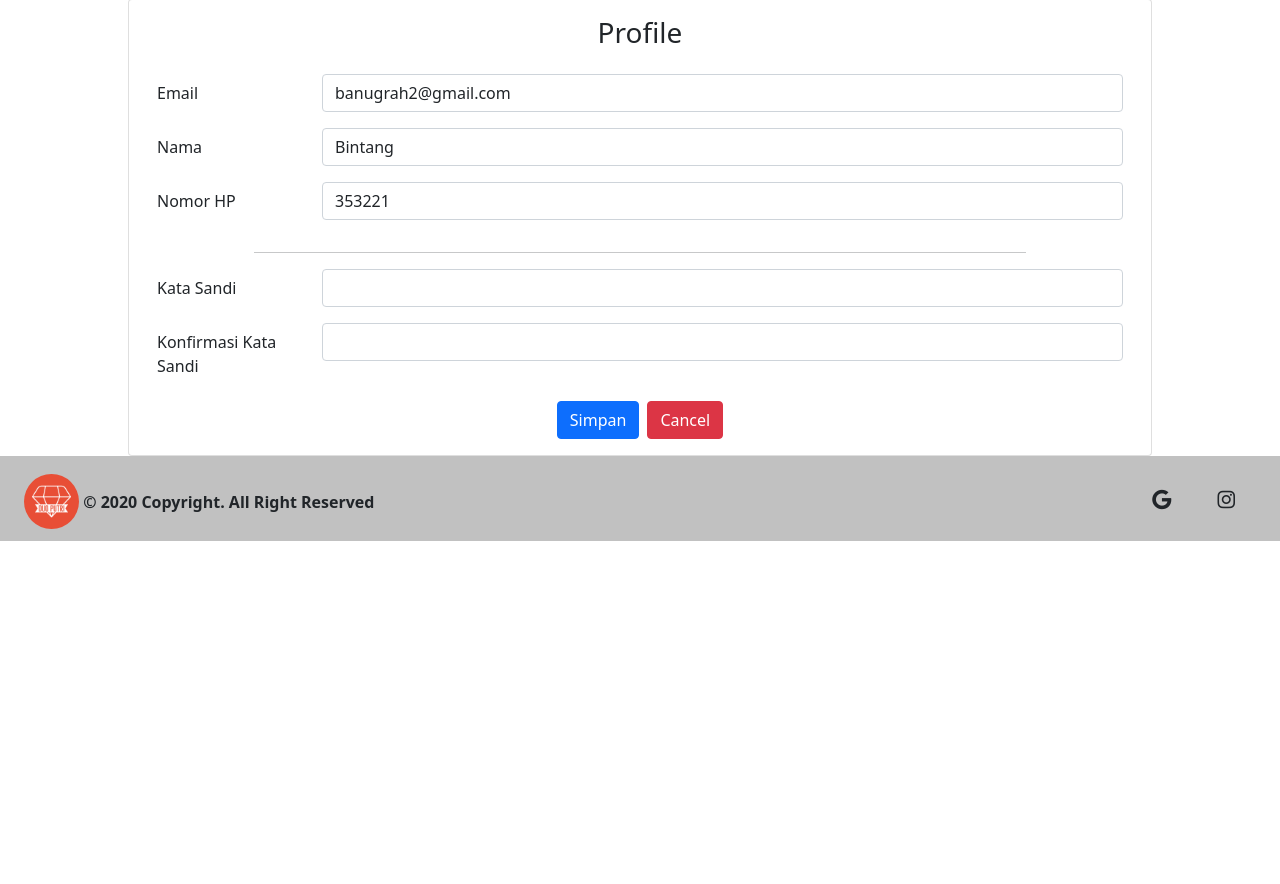
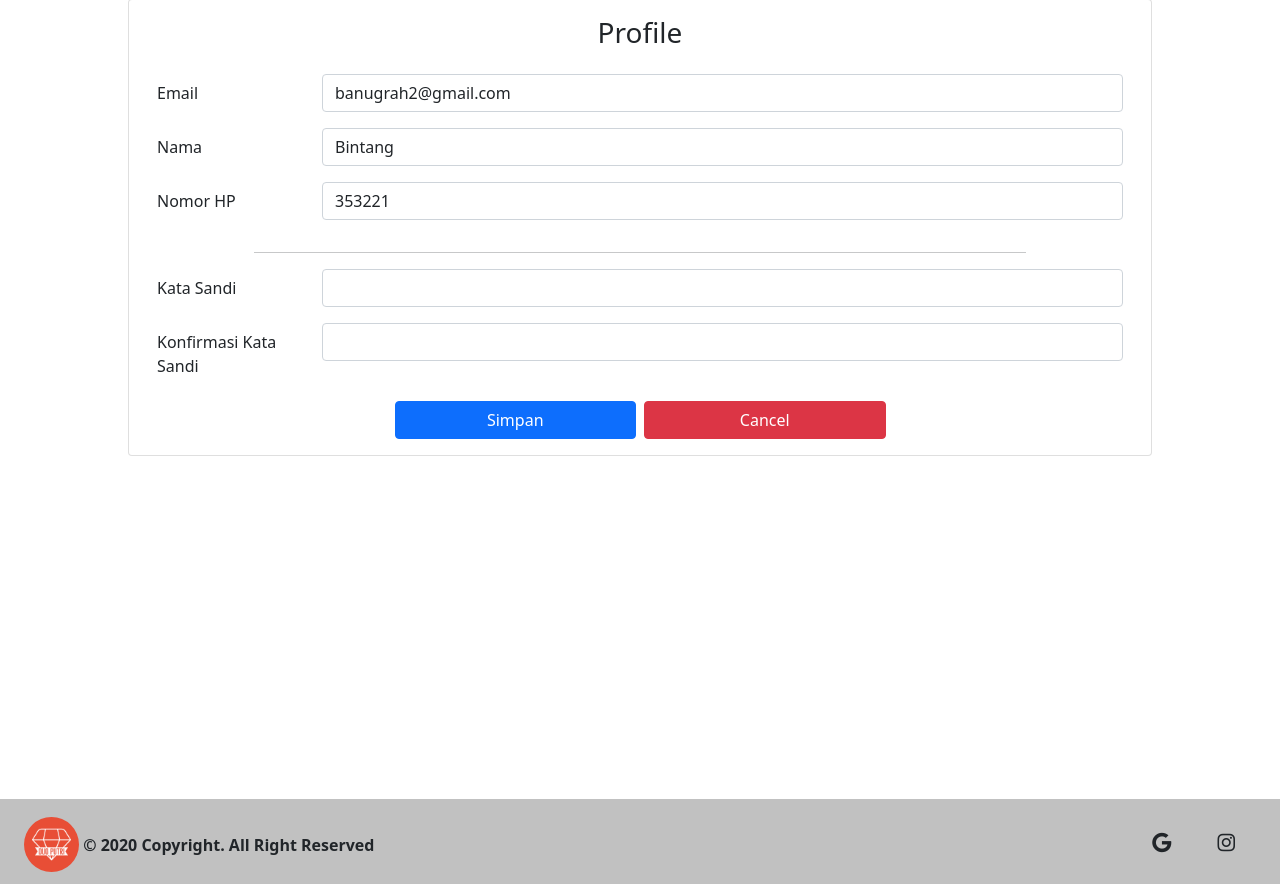
Before and after one commit to bintangaakbar/Sistem-Akuntansi, a PHP site: page /profil.php in a window 1280 px wide. Shown: the part 161-1045 px from the top of the page. Before the commit the page ends 702 px from the top, so only its background shows below. Run offline with PHP 8.4, Linux system fonts and the light colour scheme; a user stored in the database is signed in; data comes from the database, SQL or seed files in the repository; some libraries are stand-ins or nearby versions.

Commit message:
Fix footer

```diff
--- a/detail_perhiasan.php
+++ b/detail_perhiasan.php
@@ -82,7 +82,7 @@ $jenis = explode(" ", $selectdata['jenis']);
 <body>
 
     <form>
-        <div class="container mt-5">
+        <div class="container mt-5 min-vh-100">
             <div class="card containerm row">
                 <form action="./auth/config.php" method="POST" enctype="multipart/form-data">
                     <h1 style="text-align: center; margin-bottom: 2rem;">Detail Data Perhiasan</h1>
@@ -144,7 +144,7 @@ $jenis = explode(" ", $selectdata['jenis']);
                     </div>
 
                     <!-- BUTTON -->
-                    <div class="d-grid gap-2 col-6 mx-auto">
+                    <div class="d-grid gap-2 col-6 mx-auto mt-3 mb-5">
                         <button class="btn btn-primary" type="submit" name="tambah">Submit</button>
                     </div>
             </div>
--- a/profil.php
+++ b/profil.php
@@ -63,15 +63,14 @@ if (isset($_SESSION)) {
 
 <body>
     <!-- FORM -->
-    <div class="align-items-center d-flex flex-column" style="margin-top: 4rem; ">
+    <div class="align-items-center d-flex flex-column min-vh-100" style="margin-top: 4rem; ">
         <div class="card" style="width: 80%;">
             <form method="POST" action="./auth/config.php">
                 <h3 style="margin-top: 1rem; text-align:center">Profile</h3>
                 <div>
                     <input type="hidden" name="id" value="<?php echo $select['id'] ?>">
                     <div class="modal-body">
-                        <div class=" container">
-
+                        <div class="container ">
                             <div class="mb-3 row">
                                 <label class="col-sm-2 col-form-label">Email</label>
                                 <div class="col-sm-10">
@@ -112,8 +111,8 @@ if (isset($_SESSION)) {
                             </div>
 
                             <div class="col d-flex justify-content-center">
-                                <button type="submit" class="btn btn-primary me-2" name="update">Simpan</button>
-                                <a href="index.php" type="button" class="btn btn-danger">Cancel</a>
+                                <button type="submit" class="btn btn-primary me-2" name="update" style="width: 25%">Simpan</button>
+                                <a href="index.php" type="button" class="btn btn-danger" style="width: 25%">Cancel</a>
                             </div>
                         </div>
                     </div>
```
